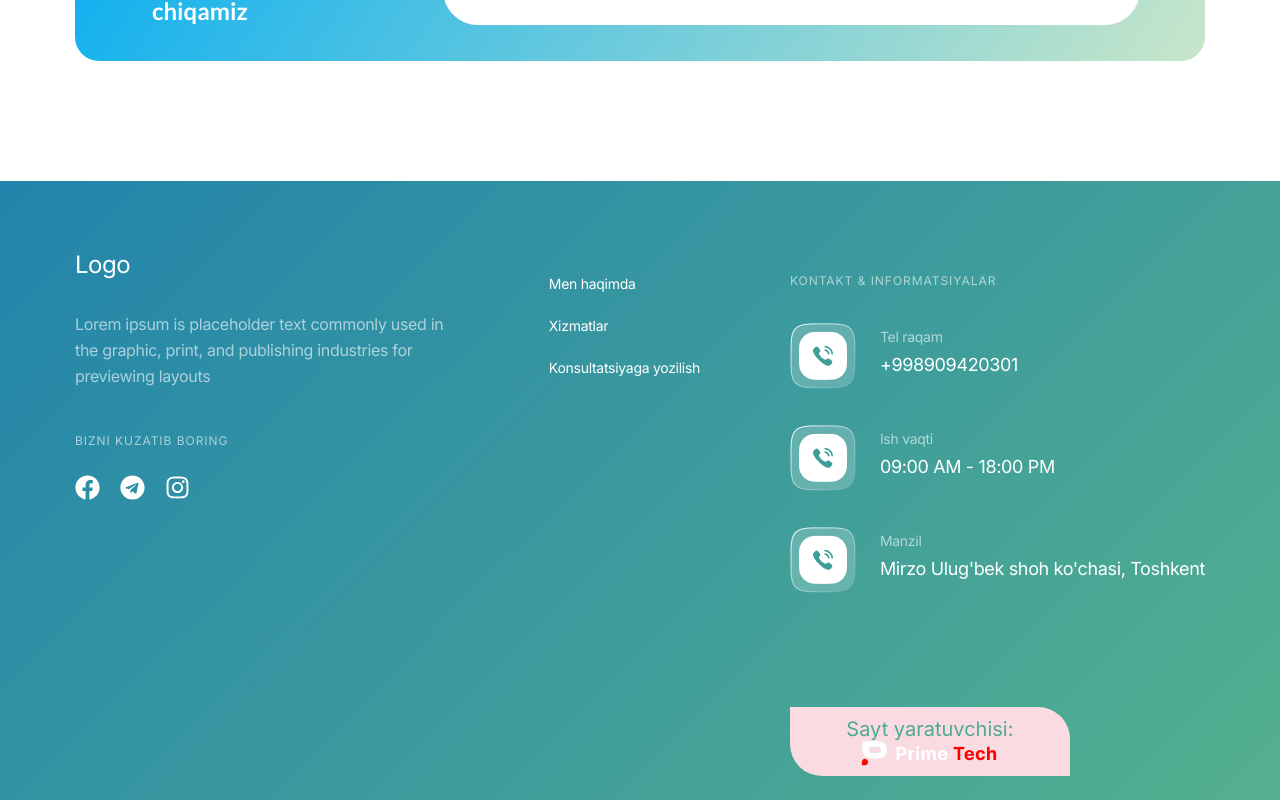
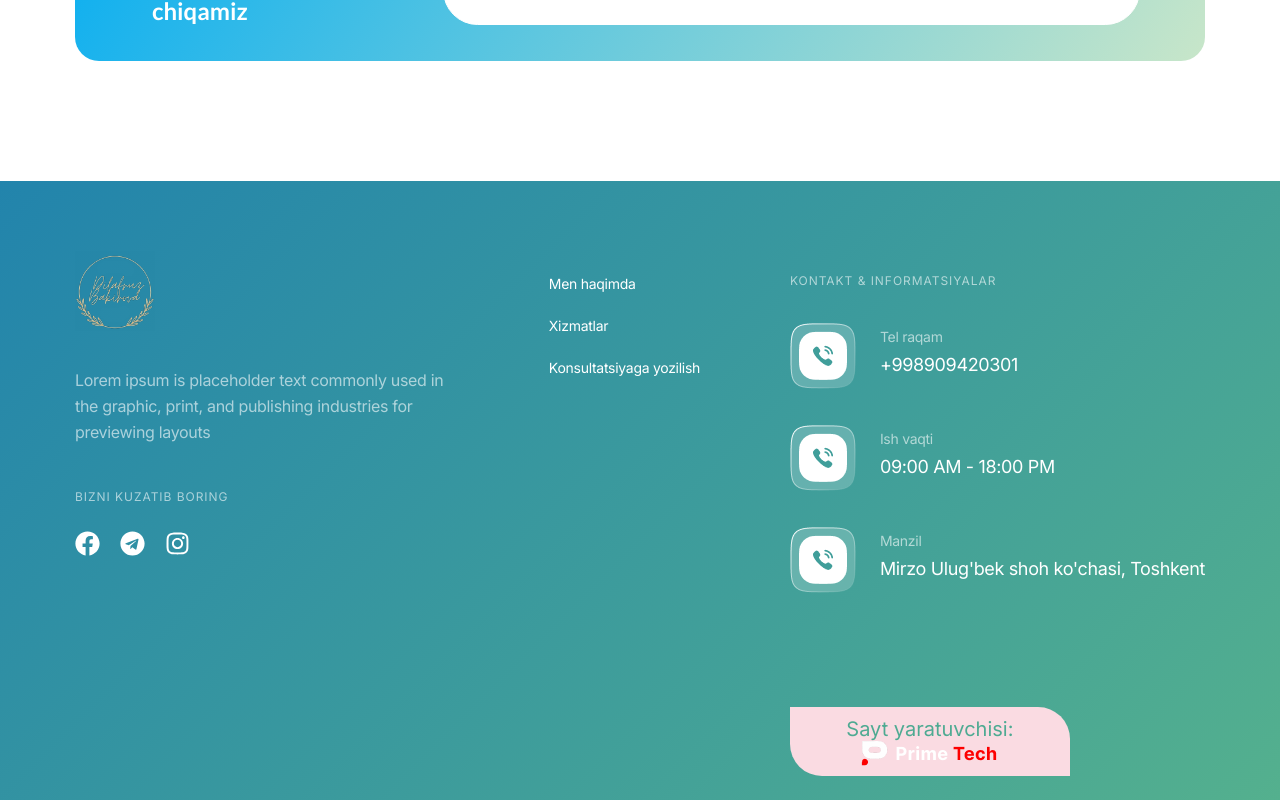
Before and after one commit to Jamshid937/Meditsina, a React (Create React App) app: page / in a window 1280 px wide. Shown: the part 6485-7285 px from the top of the page. Built offline with nearby package versions, Linux system fonts and the light colour scheme.

Commit message:
add footer logo

```diff
--- a/src/components/Footer/Footer.css
+++ b/src/components/Footer/Footer.css
@@ -20,14 +20,8 @@
 }
 
 .footer__about__logo {
-    color: #FFF;
-    font-family: 'Inter';
-    font-size: 24px;
-    font-style: normal;
-    font-weight: 400;
-    line-height: 28px;
-    /* 116.667% */
-    letter-spacing: -0.48px;
+width: 80px;
+height: 80px;
 }
 
 .footer__about__text {
--- a/src/components/Footer/index.jsx
+++ b/src/components/Footer/index.jsx
@@ -5,13 +5,15 @@ import './Footer.css'
 import Tell from '../../Imgs/Tell.png'
 import Logo from '../../Imgs/Logo.png'
 import { FaFacebook, FaInstagram, FaTelegram } from 'react-icons/fa'
+import  logo from '../../Imgs/headerLogo.png'
+
 const Footer = () => {
   const { t, i18n } = useTranslation();
   return (
 <div className='footerBack'>
     <div className='footer'>
        <div className='footer__about'>
-        <p className='footer__about__logo'>Logo</p>
+        <img src={logo} className='footer__about__logo'></img>
         <p className='footer__about__text'>Lorem ipsum is placeholder text commonly used in the graphic, print, and publishing industries for previewing layouts </p>
        <p className='footer__about__media'>{t('follow')}</p>
        <div className='footer__about__media__icons'>
--- a/src/components/NavBar/NavBar.css
+++ b/src/components/NavBar/NavBar.css
@@ -34,8 +34,8 @@
 }
 
 .nav-logo>img {
-width: 100px;
-height: 100px;
+width: 80px;
+height: 80px;
 }
 
 .nav-menu {
```
